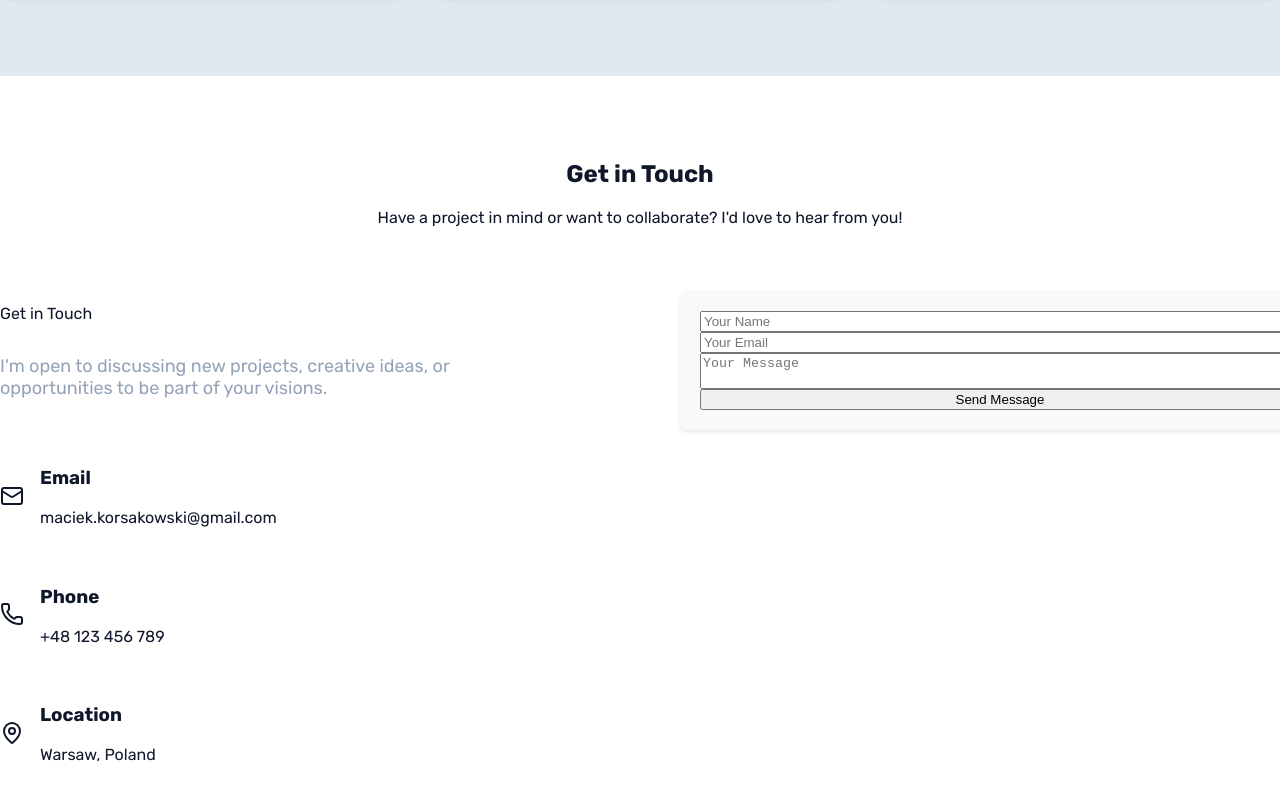
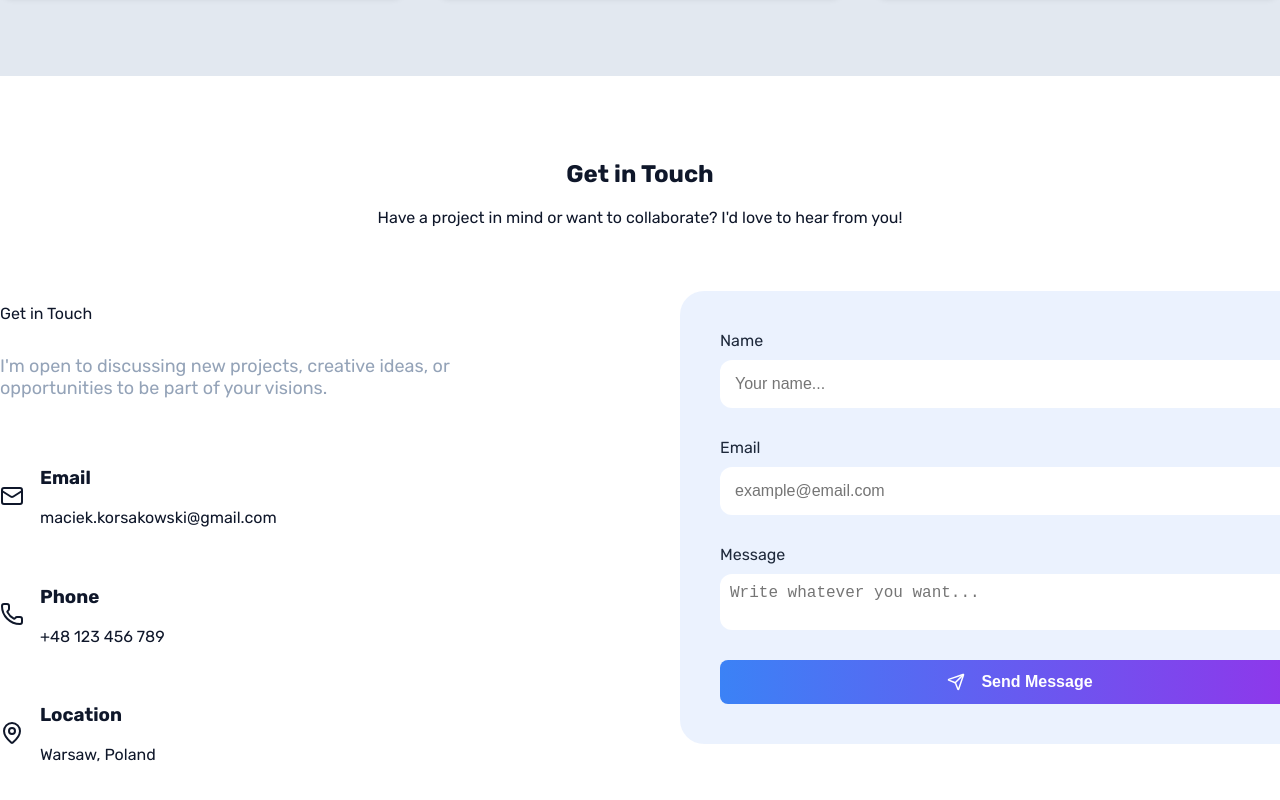
Before and after one commit to Mattias988/MKorsakowsky-V2, a Next.js app in the folder frontend/: page / in a window 1280 px wide. Shown: the part 5424-6224 px from the top of the page. Built offline with nearby package versions, Linux system fonts and the light colour scheme; no server answers.

Commit message:
feat: enhance ContactForm styles and structure for better usability and aesthetics

```diff
--- a/frontend/src/components/ContactForm/ContactForm.module.scss
+++ b/frontend/src/components/ContactForm/ContactForm.module.scss
@@ -1,3 +1,5 @@
+@use '@/styles/abstracts/variables' as v;
+
 .contactForm {
 
 
@@ -7,9 +9,64 @@
     width: 100%;
     max-width: 600px;
     margin: 0 auto;
-    padding: 20px;
-    background-color: #f9f9f9;
-    border-radius: 8px;
-    box-shadow: 0 2px 4px rgba(0, 0, 0, 0.1);
+    padding: 40px;
+    background-color: v.$glass-bg;
+    border-radius: 24px;
+    box-shadow: 0 2px 4px v.$hero-bg-gradient;
+
+    .formGroup {
+      display: flex;
+      flex-direction: column;
+      margin-bottom: 15px;
+      text-align: left;
+
+      label {
+        margin-bottom: 10px;
+        font-weight: normal;
+        color: v.$raw-slate-800
+      }
+
+      input{
+        margin-bottom: 15px;
+        padding: 15px;
+        border: none;
+        border-radius: 12px;
+        font-size: 16px;
+      }
+
+      textarea {
+        margin-bottom: 15px;
+        padding: 10px;
+        border: none;
+        border-radius: 12px;
+        font-size: 16px;
+        resize: vertical;
+
+        &:active {
+          border-color: v.$glass-border;
+        }
+      }
+    }
+
+    button {
+      display: flex;
+      justify-content: center;
+      align-items: center;
+      gap:1rem;
+      padding: 10px 15px;
+      background-image: linear-gradient(to right, v.$raw-blue-500, v.$raw-purple-600);
+      color: white;
+      font-weight: bold;
+      border: none;
+      border-radius: 8px;
+      font-size: 16px;
+      cursor: pointer;
+
+      &:hover {
+        box-shadow: 0 5px 15px -5px v.$glow-blue;
+        transition: all 0.06s ease-in-out;
+        scale: 1.01;
+      }
+    }
   }
 }
--- a/frontend/src/components/ContactForm/ContactForm.tsx
+++ b/frontend/src/components/ContactForm/ContactForm.tsx
@@ -1,13 +1,43 @@
 import styles from './ContactForm.module.scss'
+import {Send} from "lucide-react";
 
 export default function ContactForm() {
     return (
         <div className={styles.contactForm}>
             <form className={styles.form}>
-                <input type="text" name="name" placeholder="Your Name" required className={styles.input} />
-                <input type="email" name="email" placeholder="Your Email" required className={styles.input} />
-                <textarea name="message" placeholder="Your Message" required className={styles.textarea}></textarea>
-                <button type="submit" className={styles.button}>Send Message</button>
+
+                <div className={styles.formGroup}>
+                    <label htmlFor="name">Name</label>
+                    <input
+                        type="email"
+                        name="email"
+                        placeholder="Your name..."
+                        required
+                        className={styles.input}
+                    />
+                </div>
+
+                <div className={styles.formGroup}>
+                    <label htmlFor="email">Email</label>
+                    <input
+                        type="email"
+                        name="email"
+                        placeholder="example@email.com"
+                        required
+                        className={styles.input}
+                    />
+                </div>
+
+                <div className={styles.formGroup}>
+                    <label htmlFor="message">Message</label>
+                    <textarea name="message" placeholder="Write whatever you want..." required className={styles.textarea}></textarea>
+                </div>
+
+                <button type="submit" className={styles.button}>
+                    <Send width={18}/>
+                    Send Message
+                </button>
+
             </form>
         </div>
     )
```
